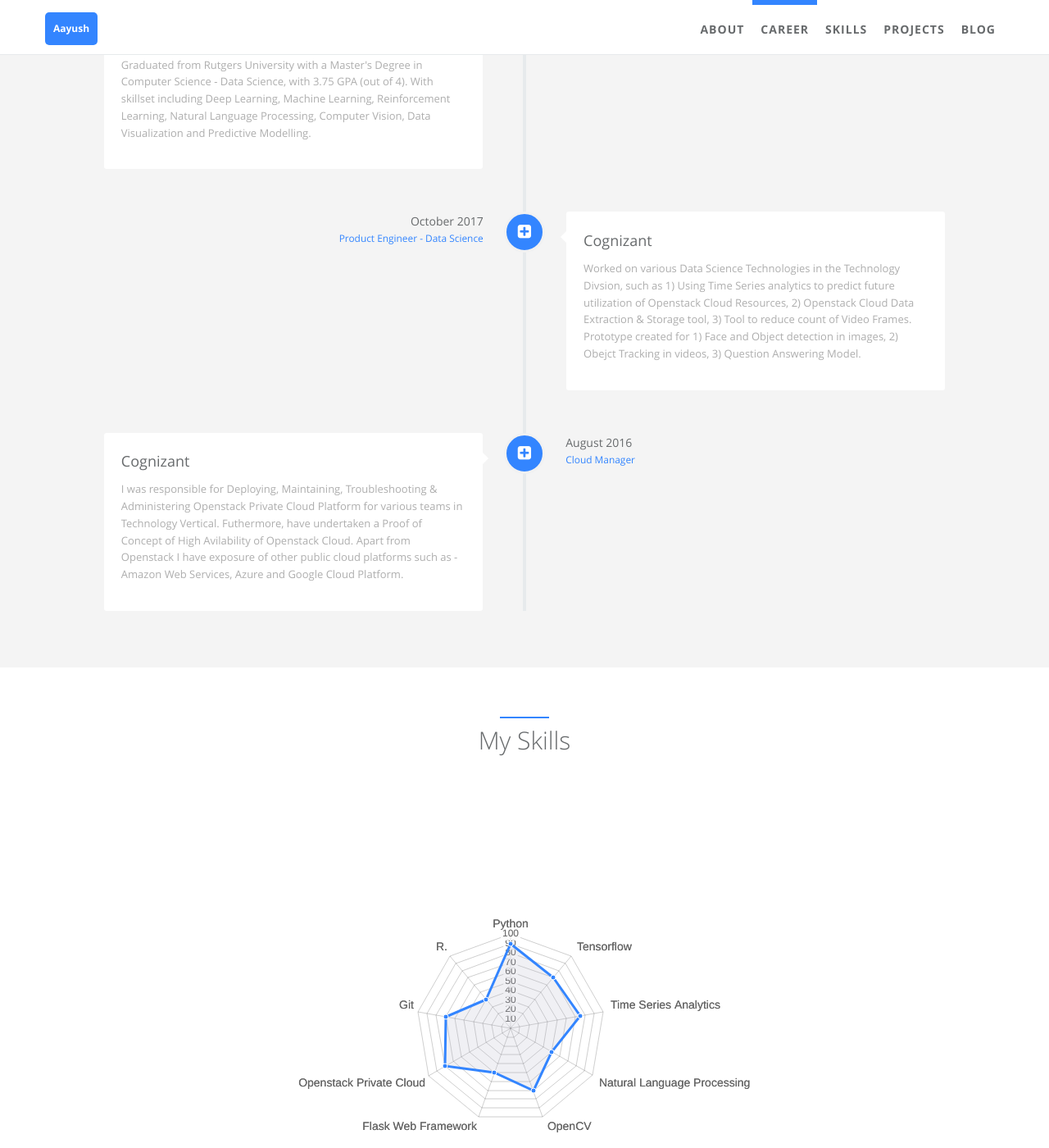
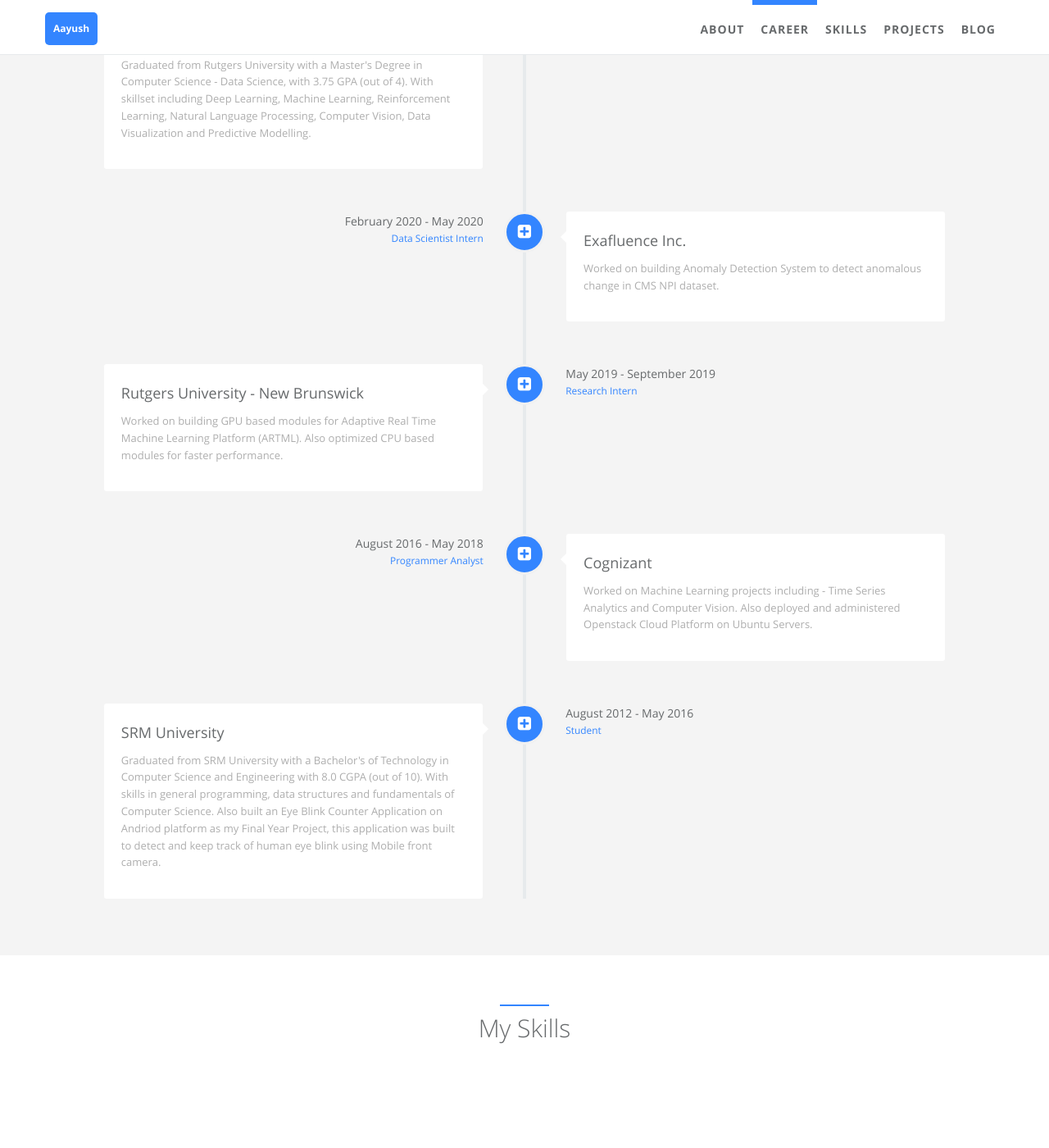
Before and after one commit to AayushMandhyan/AayushMandhyan.github.io, a Jekyll site: the page built from index.html, in a window 1280 px wide and 1400 px high, scrolled down 754 px. Shown: the whole window at 82% size. Built offline with Jekyll 4.4.1, drawn with Linux system fonts in a browser that asks for light colours.

Commit message:
updated career page

```diff
--- a/_data/index/careers.yml
+++ b/_data/index/careers.yml
@@ -15,29 +15,57 @@
   icon: fa-plus-square
 
 - name:
+    detail: Exafluence Inc.
+    i18n: company_a
+  desc:
+    detail: Worked on building Anomaly Detection System to detect anomalous change in CMS NPI dataset.
+    i18n: company_a_desc
+  date:
+    detail: February 2020 - May 2020
+    i18n: company_a_date
+  job:
+    detail: Data Scientist Intern
+    i18n: company_a_job
+  icon: fa-plus-square
+
+- name:
+    detail: Rutgers University - New Brunswick
+    i18n: company_a
+  desc:
+    detail: Worked on building GPU based modules for Adaptive Real Time Machine Learning Platform (ARTML). Also optimized CPU based modules for faster performance.
+    i18n: company_a_desc
+  date:
+    detail: May 2019 - September 2019
+    i18n: company_a_date
+  job:
+    detail: Research Intern
+    i18n: company_a_job
+  icon: fa-plus-square
+
+- name:
     detail: Cognizant
     i18n: company_b
   desc:
-    detail: Worked on various Data Science Technologies in the Technology Divsion, such as 1) Using Time Series analytics to predict future utilization of Openstack Cloud Resources, 2) Openstack Cloud Data Extraction & Storage tool, 3) Tool to reduce count of Video Frames. Prototype created for 1) Face and Object detection in images, 2) Obejct Tracking in videos, 3) Question Answering Model.
+    detail: Worked on Machine Learning projects including - Time Series Analytics and Computer Vision. Also deployed and administered Openstack Cloud Platform on Ubuntu Servers.
     i18n: company_b_desc
   date:
-    detail: October 2017
+    detail: August 2016 - May 2018
     i18n: company_b_date
   job:
-    detail: Product Engineer - Data Science
+    detail: Programmer Analyst
     i18n: company_b_job
   icon: fa-plus-square
 
 - name:
-    detail: Cognizant
+    detail: SRM University
     i18n: company_c
   desc:
-    detail: I was responsible for Deploying, Maintaining, Troubleshooting & Administering Openstack Private Cloud Platform for various teams in Technology Vertical. Futhermore, have undertaken a Proof of Concept of High Avilability of Openstack Cloud. Apart from Openstack I have exposure of other public cloud platforms such as - Amazon Web Services, Azure and Google Cloud Platform.
+    detail: Graduated from SRM University with a Bachelor's of Technology in Computer Science and Engineering with 8.0 CGPA (out of 10). With skills in general programming, data structures and fundamentals of Computer Science. Also built an Eye Blink Counter Application on Andriod platform as my Final Year Project, this application was built to detect and keep track of human eye blink using Mobile front camera.
     i18n: company_c_desc
   date:
-    detail: August 2016
+    detail: August 2012 - May 2016
     i18n: company_c_date
   job:
-    detail: Cloud Manager
+    detail: Student
     i18n: company_c_job
   icon: fa-plus-square
```
